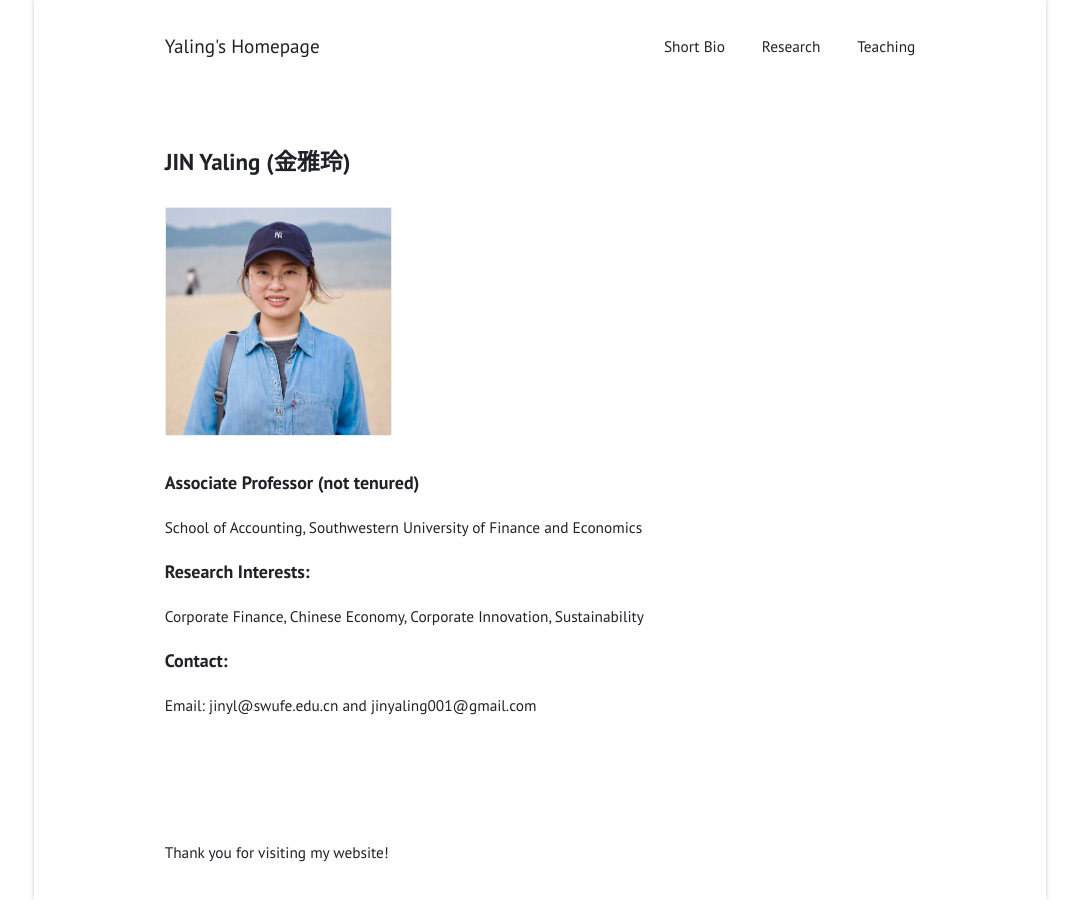
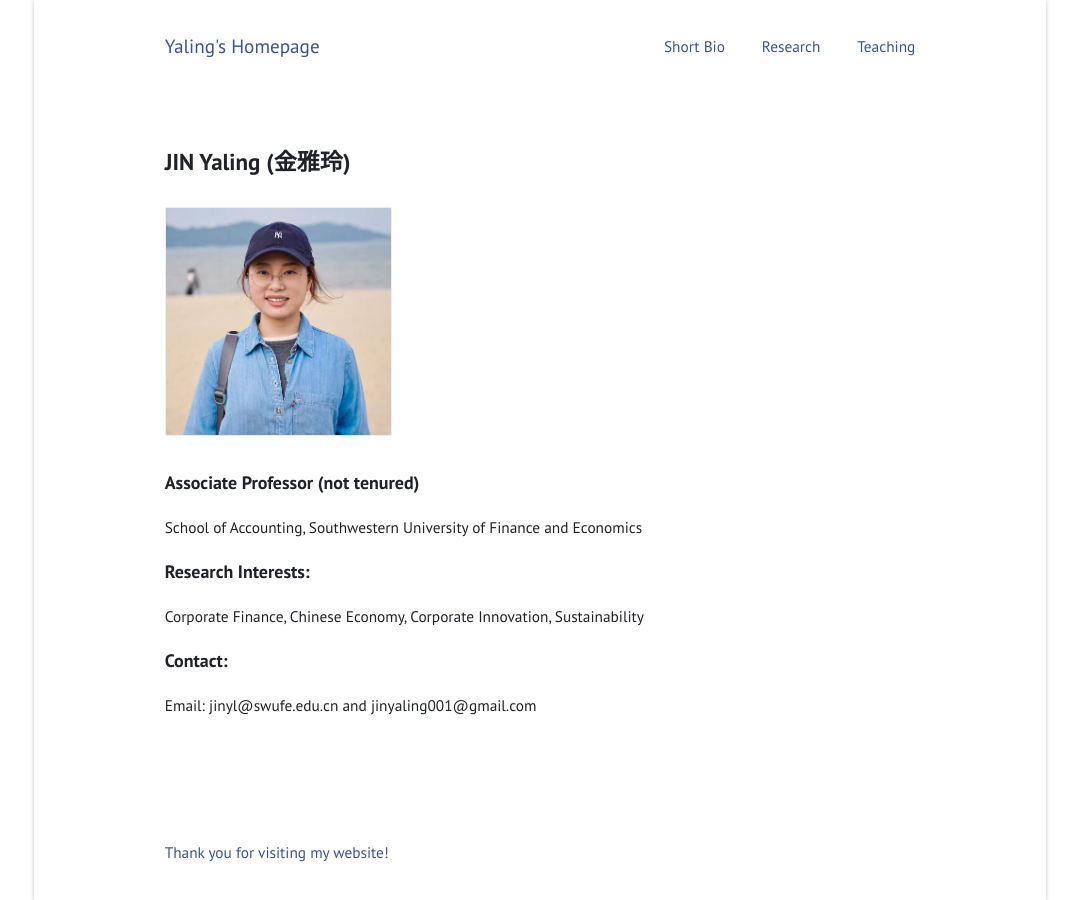
Before and after one commit to jinyaling/jinyaling.github.io, a Jekyll site: the page built from index.md, in a window 1280 px wide. Shown: the whole page, without its empty margins (100-1179 px from the left). Built offline with Jekyll 4.4.1, drawn with Linux system fonts in a browser that asks for light colours.

Commit message:
Update frame.sass

```diff
--- a/assets/css/frame.sass
+++ b/assets/css/frame.sass
@@ -31,7 +31,7 @@ body
 
 body > header, body > footer
   background: lighten($light, 5%)
-  color: $dark
+  color: $blue
 
 @media (min-width: 32em)
   body > header, body > article, body > footer
```
